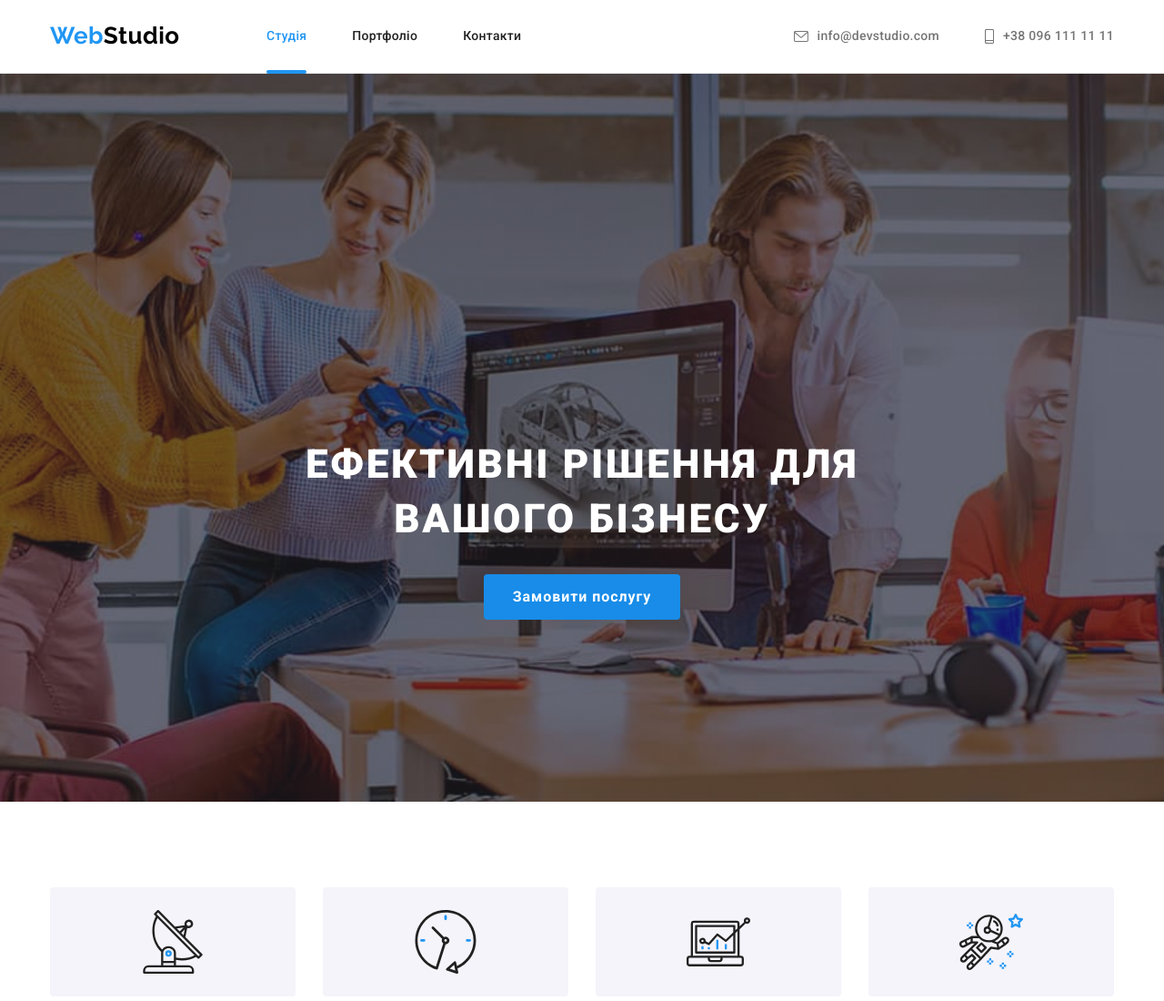
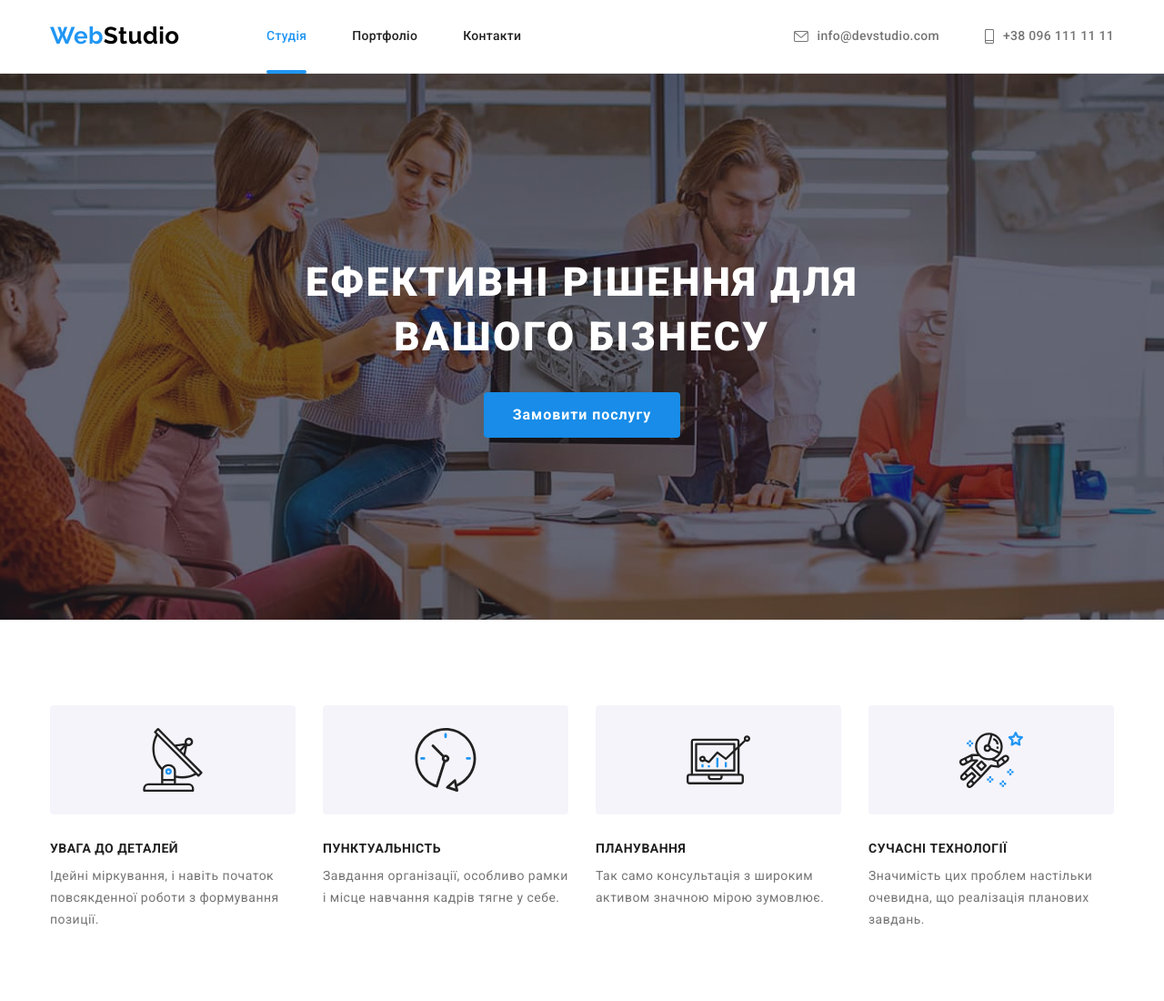
Before and after one commit to Bellmere/goit-markup-hw-06, a plain HTML site: page index.html in a window 1280 px wide. Shown: the top 1100 px of the page at 91% size. Drawn offline with nearby package versions, Linux system fonts and the light colour scheme.

Commit message:
fix width

```diff
--- a/css/styles.css
+++ b/css/styles.css
@@ -38,6 +38,7 @@ body {
 }
 
 .container {
+  width: 100%;
   margin-left: auto;
   margin-right: auto;
   max-width: 1200px;
@@ -227,6 +228,7 @@ body {
 /* Hero */
 
 .section-hero {
+  width: 100%;
   background-color: var(--secondary-black-color);
   text-align: center;
 }
@@ -238,6 +240,7 @@ body {
 
 .overlay {
   max-width: 1600px;
+  width: 100%;
   margin-left: auto;
   margin-right: auto;
   background-image: linear-gradient(
@@ -252,7 +255,6 @@ body {
 }
 
 .section-hero h1 {
-  padding-top: 200px;
   margin-top: 0;
   margin-bottom: 30px;
   color: var(--primary-white-color);
```
